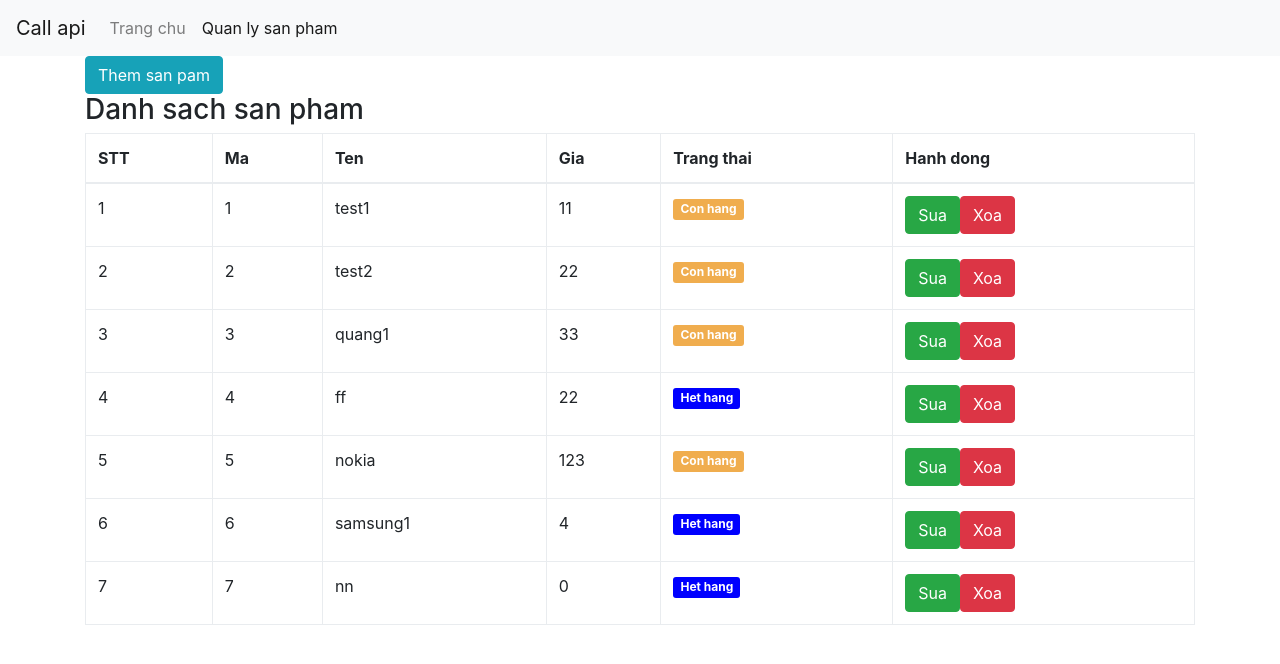
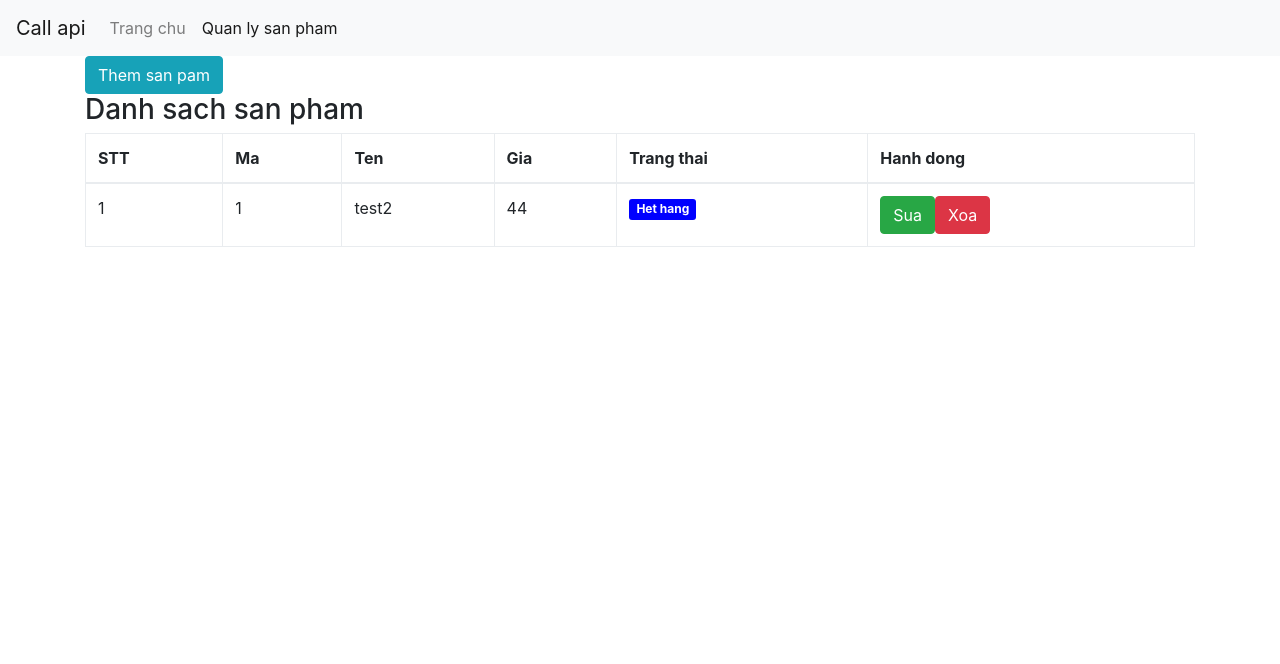
Before and after one commit to trieuquang204/call-api-reactjs, a React (Create React App) app: page /product-list in a window 1280 px wide. Shown: the top 664 px of the page. Built offline with nearby package versions, Linux system fonts and the light colour scheme; data requests are answered from the project's data file.

Commit message:
96 delete product

```diff
--- a/server/db.json
+++ b/server/db.json
@@ -1,46 +1,10 @@
 {
   "products": [
     {
-      "name": "test1",
-      "price": "11",
-      "status": "false",
+      "name": "test2",
+      "price": "44",
+      "status": "",
       "id": 1
-    },
-    {
-      "name": "test2",
-      "price": "22",
-      "status": "true",
-      "id": 2
-    },
-    {
-      "name": "quang1",
-      "price": "33",
-      "status": true,
-      "id": 3
-    },
-    {
-      "name": "ff",
-      "price": "22",
-      "status": "",
-      "id": 4
-    },
-    {
-      "name": "nokia",
-      "price": "123",
-      "status": true,
-      "id": 5
-    },
-    {
-      "name": "samsung1",
-      "price": "4",
-      "status": "",
-      "id": 6
-    },
-    {
-      "name": "nn",
-      "price": "0",
-      "status": "",
-      "id": 7
     }
   ]
 }
--- a/src/components/ProductItem/ProductItem.js
+++ b/src/components/ProductItem/ProductItem.js
@@ -1,6 +1,12 @@
 import React, { Component } from "react";
 
 class ProductItem extends Component {
+  onDelete = (id) => {
+    if (window.confirm("Ban chac chan muon xoa?")) {
+      this.props.onDelete(id);
+    }
+  };
+
   render() {
     let { product, index } = this.props;
     let statusName = product.status ? "Con hang" : "Het hang";
@@ -16,7 +22,12 @@ class ProductItem extends Component {
         </td>
         <td>
           <button className="btn btn-success">Sua</button>
-          <button className="btn btn-danger">Xoa</button>
+          <button
+            className="btn btn-danger"
+            onClick={() => this.onDelete(product.id)}
+          >
+            Xoa
+          </button>
         </td>
       </tr>
     );
--- a/src/pages/ProductListPage/ProductListPage.js
+++ b/src/pages/ProductListPage/ProductListPage.js
@@ -25,9 +25,41 @@ class ProductListPage extends Component {
     let result = null;
     if (products.length > 0) {
       result = products.map((product, index) => {
-        return <ProductItem key={index} product={product} index={index} />;
+        return (
+          <ProductItem
+            key={index}
+            product={product}
+            index={index}
+            onDelete={this.onDelete}
+          />
+        );
       });
     }
+    return result;
+  };
+
+  onDelete = (id) => {
+    let { products } = this.state;
+    apiCaller(`products/${id}`, "DELETE", null).then((res) => {
+      if (res.status === 200) {
+        let index = this.findIndex(products, id);
+        if (index !== -1) {
+          products.splice(index, 1);
+          this.setState({
+            products: products,
+          });
+        }
+      }
+    });
+  };
+
+  findIndex = (products, id) => {
+    let result = -1;
+    products.forEach((product, index) => {
+      if (product.id === id) {
+        result = index;
+      }
+    });
     return result;
   };
 
```
Also changed, not shown: 1 other file (tests, documents, lock files or other folders).
